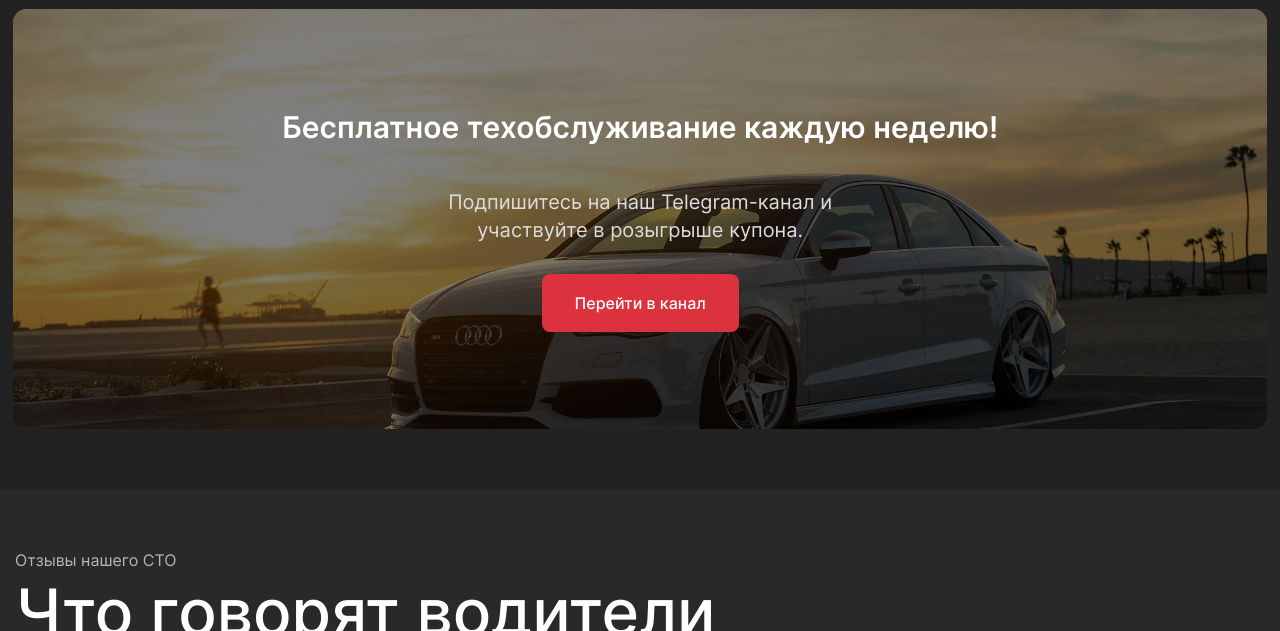
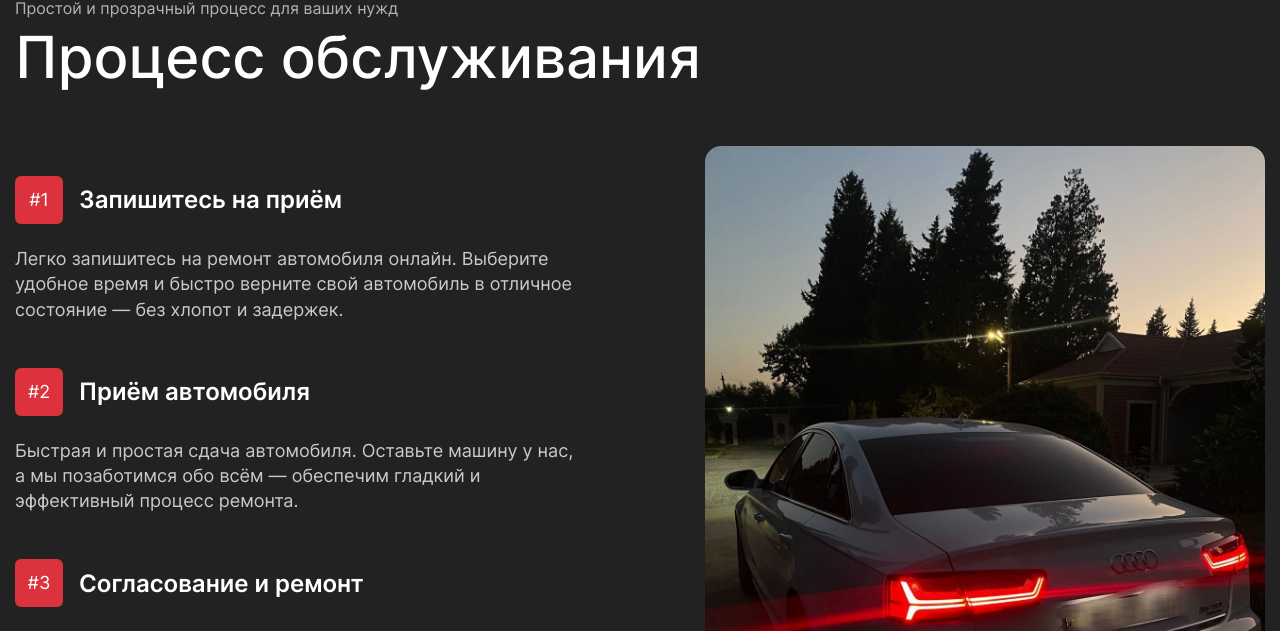
Before and after one commit to PavelBoyko07/fixinMoto, a plain HTML site: page index.html in a window 1280 px wide. Shown: the part 2570-3201 px from the top of the page. Drawn offline with nearby package versions, Linux system fonts and the light colour scheme; some packages are replaced by stand-ins of ours; a script that the page names is missing.

Commit message:
- добавлена последняя (и новая) секция на главной странице с этапами обслуживания автомобиля - начат адаптив для главной страницы - сделана секция с новостями (слайдер)

```diff
--- a/css/components/_banner.css
+++ b/css/components/_banner.css
@@ -12,7 +12,7 @@
   background-repeat: no-repeat;
   text-align: center;
   overflow: hidden;
-  min-height: 420px;
+  min-height: 460px;
   position: relative;
   color: #fff;
   padding: 40px 30px;
--- a/css/components/_title-section.css
+++ b/css/components/_title-section.css
@@ -3,6 +3,25 @@
   font-size: 64px;
   line-height: 1;
   font-weight: 500;
+  @media (max-width: 1300px) {
+    font-size: 58px;
+  }
+  @media (max-width: 1100px) {
+    font-size: 52px;
+  }
+  @media (max-width: 992px) {
+    font-size: 46px;
+  }
+  @media (max-width: 768px) {
+    font-size: 42px;
+  }
+  @media (max-width: 610px) {
+    line-height: 1.1;
+    font-size: 38px;
+  }
+  @media (max-width: 530px) {
+    font-size: 34px;
+  }
 }
 
 .title-section span {
--- /dev/null
+++ b/css/home/_process.css
@@ -0,0 +1,53 @@
+.process__inner {
+  display: flex;
+  justify-content: space-between;
+  gap: 50px;
+}
+
+.process__list {
+  margin: 30px 0;
+  max-width: 560px;
+  width: 100%;
+  display: flex;
+  flex-direction: column;
+  gap: 46px;
+}
+
+.process__img {
+  height: auto;
+  max-width: 560px;
+  border-radius: 16px;
+  object-fit: cover;
+  object-position: center;
+}
+
+.process__title {
+  margin-bottom: 60px;
+}
+
+.process__name {
+  display: flex;
+  align-items: center;
+  gap: 16px;
+  color: white;
+  font-size: 24px;
+  margin-bottom: 22px;
+}
+
+.process__number {
+  display: flex;
+  align-items: center;
+  justify-content: center;
+  line-height: 1;
+  width: 48px;
+  height: 48px;
+  font-weight: 400;
+  font-size: 18px;
+  border-radius: 6px;
+  color: white;
+  background-color: var(--accent);
+}
+
+.process__description {
+  color: rgba(255, 255, 255, 0.76);
+}
--- a/css/style.css
+++ b/css/style.css
@@ -13,9 +13,10 @@
 
 @import "home/_home.css";
 @import "home/_services.css";
+@import "home/_about.css";
+@import "home/_process.css";
 @import "home/_news.css";
 @import "home/_reviews.css";
-@import "home/_about.css";
 
 @import "pages/services/_stats.css";
 @import "pages/services/_services-start.css";
--- a/index.html
+++ b/index.html
@@ -139,10 +139,13 @@
         <a class="about__btn" data-fancybox href="https://youtu.be/b4jcz4we56Y?feature=shared">
           <svg xmlns="http://www.w3.org/2000/svg" width="100" height="100" viewBox="0 0 100 100" fill="none">
             <g filter="url(#filter0_b_1_93)">
-              <path fill-rule="evenodd" clip-rule="evenodd" d="M50 100C77.6142 100 100 77.6142 100 50C100 22.3858 77.6142 0 50 0C22.3858 0 0 22.3858 0 50C0 77.6142 22.3858 100 50 100ZM44.5034 64.8826L64.6387 51.6722C65.8425 50.8824 65.8425 49.1176 64.6387 48.3278L44.5034 35.1174C43.1733 34.2448 41.4063 35.1989 41.4063 36.7896V63.2104C41.4063 64.8011 43.1733 65.7552 44.5034 64.8826Z" fill="white" fill-opacity="0.5"></path>
+              <path fill-rule="evenodd" clip-rule="evenodd"
+                    d="M50 100C77.6142 100 100 77.6142 100 50C100 22.3858 77.6142 0 50 0C22.3858 0 0 22.3858 0 50C0 77.6142 22.3858 100 50 100ZM44.5034 64.8826L64.6387 51.6722C65.8425 50.8824 65.8425 49.1176 64.6387 48.3278L44.5034 35.1174C43.1733 34.2448 41.4063 35.1989 41.4063 36.7896V63.2104C41.4063 64.8011 43.1733 65.7552 44.5034 64.8826Z"
+                    fill="white" fill-opacity="0.5"></path>
             </g>
             <defs>
-              <filter id="filter0_b_1_93" x="-14" y="-14" width="128" height="128" filterUnits="userSpaceOnUse" color-interpolation-filters="sRGB">
+              <filter id="filter0_b_1_93" x="-14" y="-14" width="128" height="128" filterUnits="userSpaceOnUse"
+                      color-interpolation-filters="sRGB">
                 <feFlood flood-opacity="0" result="BackgroundImageFix"></feFlood>
                 <feGaussianBlur in="BackgroundImageFix" stdDeviation="7"></feGaussianBlur>
                 <feComposite in2="SourceAlpha" operator="in" result="effect1_backgroundBlur_1_93"></feComposite>
@@ -151,6 +154,52 @@
             </defs>
           </svg>
         </a>
+      </div>
+    </div>
+  </section>
+  <section class="process indent" id="process">
+    <div class="container">
+      <span class="title-section__subtext">Простой и прозрачный процесс для ваших нужд</span>
+      <h2 class="process__title title-section">Процесс обслуживания</h2>
+      <div class="process__inner">
+        <ul class="process__list">
+          <li class="process__card">
+            <h3 class="process__name">
+              <span class="process__number">#1</span> Запишитесь на приём
+            </h3>
+            <p class="process__description">
+              Легко запишитесь на ремонт автомобиля онлайн. Выберите удобное время и быстро верните свой автомобиль в
+              отличное состояние — без хлопот и задержек.
+            </p>
+          </li>
+          <li class="process__card">
+            <h3 class="process__name">
+              <span class="process__number">#2</span> Приём автомобиля
+            </h3>
+            <p class="process__description">
+              Быстрая и простая сдача автомобиля. Оставьте машину у нас, а мы позаботимся обо всём — обеспечим гладкий и
+              эффективный процесс ремонта.
+            </p>
+          </li>
+          <li class="process__card">
+            <h3 class="process__name">
+              <span class="process__number">#3</span> Согласование и ремонт
+            </h3>
+            <p class="process__description">
+              Быстрое согласование ремонта. После диагностики мы подтвердим необходимые работы и сразу приступим к
+              ремонту, чтобы вы как можно скорее снова сели за руль.
+            </p>
+          </li>
+          <li class="process__card">
+            <h3 class="process__name">
+              <span class="process__number">#4</span> Уверенный выезд
+            </h3>
+            <p class="process__description">
+              Выезжайте с уверенностью. После профессионального ремонта ваш автомобиль готов к безопасной и плавной езде.
+            </p>
+          </li>
+        </ul>
+        <img class="process__img" width="560" height="300" src="images/process.jpg" alt="процесс обслуживания авто в СТО">
       </div>
     </div>
   </section>
@@ -202,7 +251,8 @@
                 <img class="reviews__img" src="images/reviews/3.webp" width="108" height="108"
                      alt="Отзыв владельца авто об СТО">
                 <p class="reviews__text">
-                  Возникла срочная поломка, и я попал на приём в GeometryAuto в тот же день. Починили быстро, всё работает.
+                  Возникла срочная поломка, и я попал на приём в GeometryAuto в тот же день. Починили быстро, всё
+                  работает.
                   Единственное — пришлось немного подождать, пока освободится мастер. Но в целом сервис достойный,
                   рекомендую.
                 </p>
@@ -283,7 +333,8 @@
                 <span class="news__category">Спорткары</span>
                 <span class="news__time">Читать 13 мин.</span>
               </div>
-              <a class="news__link" href="news-article.html" target="_blank">Porsche 911 от TopCar: зелёный углеродный стиль</a>
+              <a class="news__link" href="news-article.html" target="_blank">Porsche 911 от TopCar: зелёный углеродный
+                стиль</a>
               <span class="news__date">
                 <img src="images/icons/time.svg" width="18" height="18" alt="">
                 Август 29, 2024
@@ -297,7 +348,8 @@
                 <span class="news__category">Диски</span>
                 <span class="news__time">Читать 7 мин.</span>
               </div>
-              <a class="news__link" href="news-article.html" target="_blank">Почему литые диски — не понт, а необходимость</a>
+              <a class="news__link" href="news-article.html" target="_blank">Почему литые диски — не понт, а
+                необходимость</a>
               <span class="news__date">
                 <img src="images/icons/time.svg" width="18" height="18" alt="">
                 Июнь 15, 2025
@@ -311,7 +363,8 @@
                 <span class="news__category">Спорткары</span>
                 <span class="news__time">Читать 28 мин.</span>
               </div>
-              <a class="news__link" href="news-article.html" target="_blank">Маслкары в России: грубая сила, которая рулит</a>
+              <a class="news__link" href="news-article.html" target="_blank">Маслкары в России: грубая сила, которая
+                рулит</a>
               <span class="news__date">
                 <img src="images/icons/time.svg" width="18" height="18" alt="">
                 Июнь 29, 2025
@@ -325,7 +378,8 @@
                 <span class="news__category">Спорткары</span>
                 <span class="news__time">Читать 13 мин.</span>
               </div>
-              <a class="news__link" href="news-article.html" target="_blank">Porsche 911 Turbo S: Немецкая ракета с характером</a>
+              <a class="news__link" href="news-article.html" target="_blank">Porsche 911 Turbo S: Немецкая ракета с
+                характером</a>
               <span class="news__date">
                 <img src="images/icons/time.svg" width="18" height="18" alt="">
                 Август 29, 2024
@@ -339,7 +393,8 @@
                 <span class="news__category">Диски</span>
                 <span class="news__time">Читать 7 мин.</span>
               </div>
-              <a class="news__link" href="news-article.html" target="_blank">Почему литые диски — не понт, а необходимость</a>
+              <a class="news__link" href="news-article.html" target="_blank">Почему литые диски — не понт, а
+                необходимость</a>
               <span class="news__date">
                 <img src="images/icons/time.svg" width="18" height="18" alt="">
                 Июнь 15, 2025
@@ -353,7 +408,8 @@
                 <span class="news__category">Спорткары</span>
                 <span class="news__time">Читать 13 мин.</span>
               </div>
-              <a class="news__link" href="news-article.html" target="_blank">Porsche 911 Turbo S: Немецкая ракета с характером</a>
+              <a class="news__link" href="news-article.html" target="_blank">Porsche 911 Turbo S: Немецкая ракета с
+                характером</a>
               <span class="news__date">
                 <img src="images/icons/time.svg" width="18" height="18" alt="">
                 Август 29, 2024
--- a/js/index.js
+++ b/js/index.js
@@ -1,5 +1,7 @@
 /**
  * Файл главной страницы - инициализация плагина для воспроизведения видео, а также двух слайдеров
+ * Анимация слайдера допилена также здесь для того, чтобы топорно она не воспроизводилась (прерывисто).
+ * Сделан специальный интервал в 6 секунд для баннера
  */
 
 Fancybox.bind("[data-fancybox]", {});
@@ -11,8 +13,15 @@ new Swiper('.news__swiper', {
     nextEl: '.news__btn--next',
   },
   breakpoints: {
-    850: {
+    1100: {
       slidesPerView: 3,
+    },
+    620: {
+      slidesPerView: 2,
+    },
+    300: {
+      autoHeight: true,
+      slidesPerView: 1
     }
   }
 });
```
Also changed, not shown: css/home/_news.css (+55 -0 lines), images/process.jpg (added).
